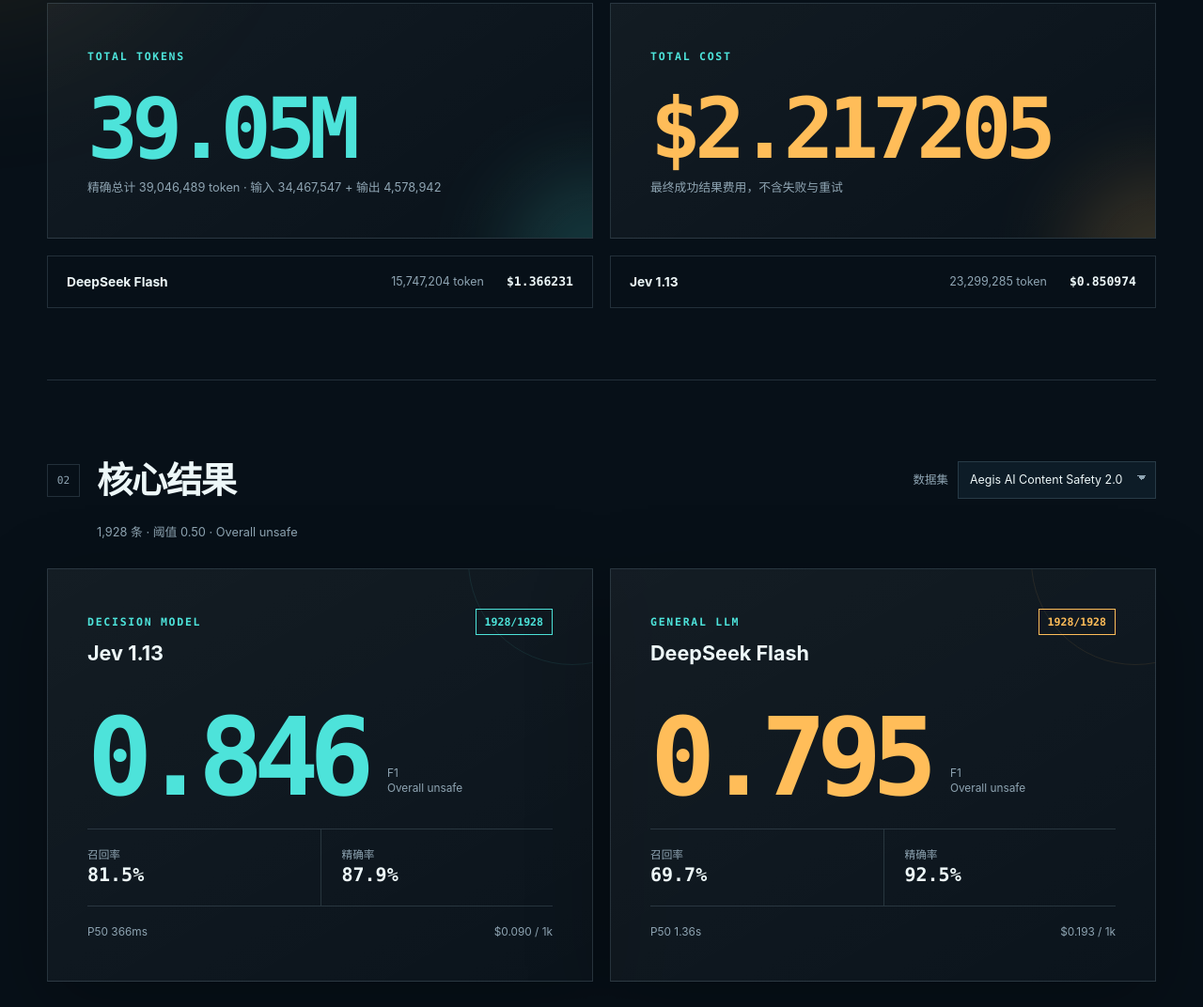
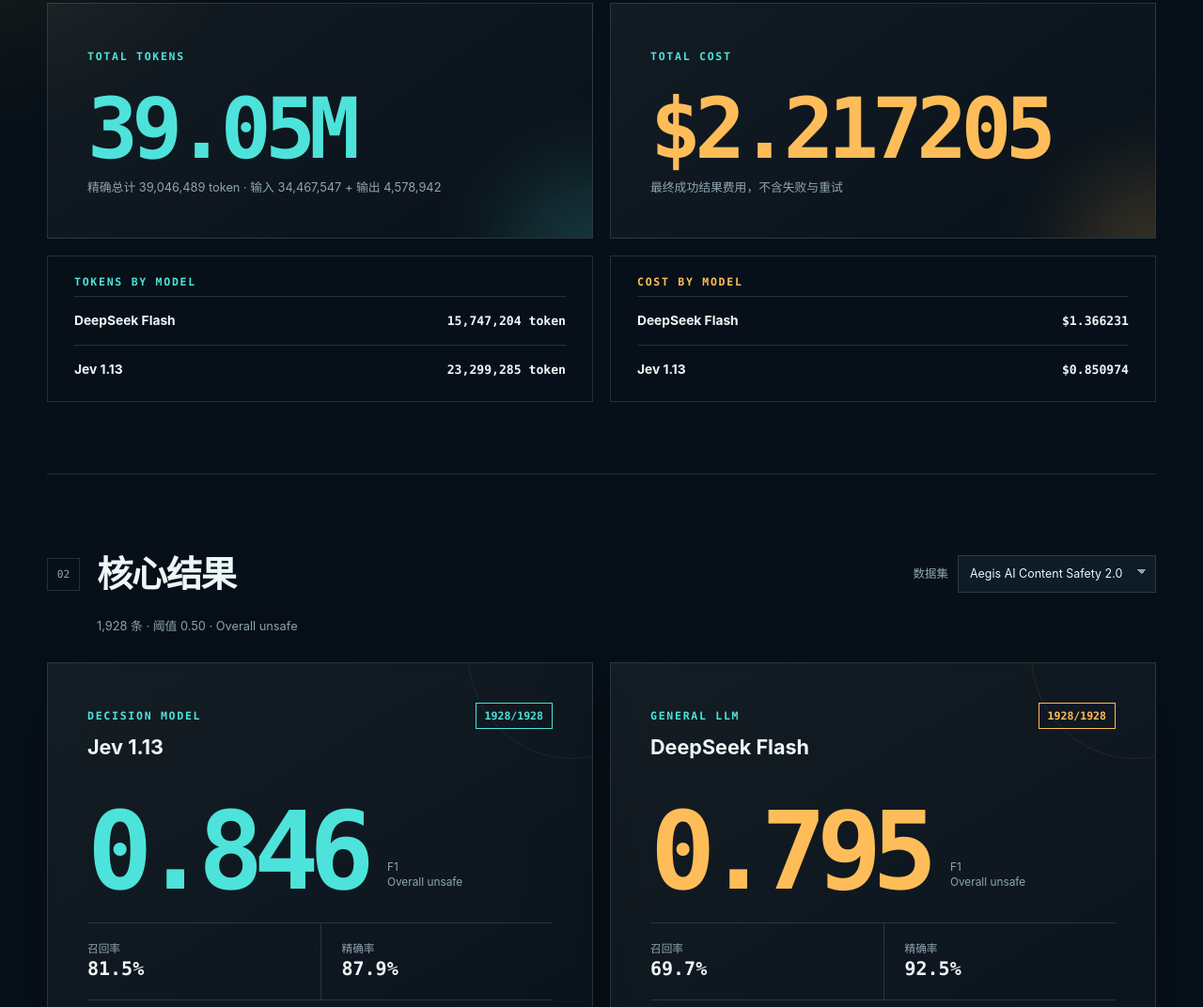
Before and after one commit to KsanaDock/verdict-lab, a plain HTML site: page site/index.html in a window 1280 px wide. Shown: the part 718-1790 px from the top of the page at 94% size. Drawn offline with Linux system fonts and the light colour scheme.

Commit message:
fix: align usage breakdown by metric

```diff
--- a/site/app.js
+++ b/site/app.js
@@ -80,7 +80,15 @@ async function init() {
     document.querySelector("#token-breakdown").textContent = `精确总计 ${totals.totalTokens.toLocaleString("zh-CN")} token · 输入 ${totals.promptTokens.toLocaleString("zh-CN")} + 输出 ${totals.completionTokens.toLocaleString("zh-CN")}`;
     document.querySelector("#total-cost").textContent = fmtUsd(totals.costUsd, totals.costIsLowerBound, 6);
     document.querySelector("#cost-note").textContent = totals.costIsLowerBound ? "最终成功结果的已知费用下界" : "最终成功结果费用，不含失败与重试";
-    document.querySelector("#model-consumption").innerHTML = totals.models.map(model => `<div class="consumption-row"><strong>${model.name}</strong><span>${model.totalTokens.toLocaleString("zh-CN")} token</span><b>${fmtUsd(model.costUsd, model.costIsLowerBound, 6)}</b></div>`).join("");
+    document.querySelector("#model-consumption").innerHTML = `
+      <div class="consumption-panel token-panel">
+        <span class="micro-label">TOKENS BY MODEL</span>
+        ${totals.models.map(model => `<div class="consumption-item"><strong>${model.name}</strong><b>${model.totalTokens.toLocaleString("zh-CN")} token</b></div>`).join("")}
+      </div>
+      <div class="consumption-panel cost-panel">
+        <span class="micro-label">COST BY MODEL</span>
+        ${totals.models.map(model => `<div class="consumption-item"><strong>${model.name}</strong><b>${fmtUsd(model.costUsd, model.costIsLowerBound, 6)}</b></div>`).join("")}
+      </div>`;
 
     const selector = document.querySelector("#dataset-select");
     selector.innerHTML = payload.benchmarks.map((item, index) => `<option value="${index}">${item.datasetName}</option>`).join("");
--- a/site/styles.css
+++ b/site/styles.css
@@ -58,9 +58,12 @@ section:not(.hero) { padding: 76px 0; border-bottom: 1px solid var(--line); }
 .token-card > strong { color: var(--cyan); }.cost-card > strong { color: var(--amber); }
 .total-card p { color: var(--muted); margin: 0; font-size: .8rem; }
 .model-consumption { display: grid; grid-template-columns: repeat(2, 1fr); gap: 18px; margin-top: 18px; }
-.consumption-row { border: 1px solid var(--line); padding: 16px 20px; display: grid; grid-template-columns: 1fr auto auto; align-items: center; gap: 24px; color: var(--muted); font-size: .78rem; }
-.consumption-row strong { color: var(--text); font-size: .86rem; }
-.consumption-row b { color: var(--text); font: 600 .82rem ui-monospace, SFMono-Regular, Consolas, monospace; }
+.consumption-panel { border: 1px solid var(--line); padding: 20px 28px 8px; }
+.consumption-panel .micro-label { display: block; margin-bottom: 8px; }
+.token-panel .micro-label { color: var(--cyan); }.cost-panel .micro-label { color: var(--amber); }
+.consumption-item { min-height: 52px; display: flex; justify-content: space-between; align-items: center; gap: 20px; border-top: 1px solid var(--line); }
+.consumption-item strong { color: var(--text); font-size: .86rem; }
+.consumption-item b { color: var(--text); font: 600 .82rem ui-monospace, SFMono-Regular, Consolas, monospace; text-align: right; }
 .section-heading { display: flex; justify-content: space-between; gap: 24px; align-items: center; margin-bottom: 30px; }
 .section-heading > div:first-child { display: flex; align-items: center; gap: 18px; }
 .section-heading h2 { font-size: clamp(1.55rem, 3vw, 2.5rem); letter-spacing: -.04em; margin: 0; }
@@ -140,8 +143,7 @@ footer { padding: 36px 0 54px; display: grid; grid-template-columns: 1fr auto au
   section:not(.hero) { padding: 54px 0; }
   .section-heading { align-items: flex-start; flex-direction: column; }
   .dataset-context { margin-left: 0; }
-  .consumption-row { grid-template-columns: 1fr 1fr; gap: 8px 16px; }
-  .consumption-row strong { grid-column: 1 / -1; }
+  .consumption-panel { padding-inline: 20px; }
   .category-note { margin-left: 0; }
   .primary-score strong { font-size: 4.6rem; }
   .model-foot { align-items: flex-start; flex-direction: column; gap: 4px; }
```
